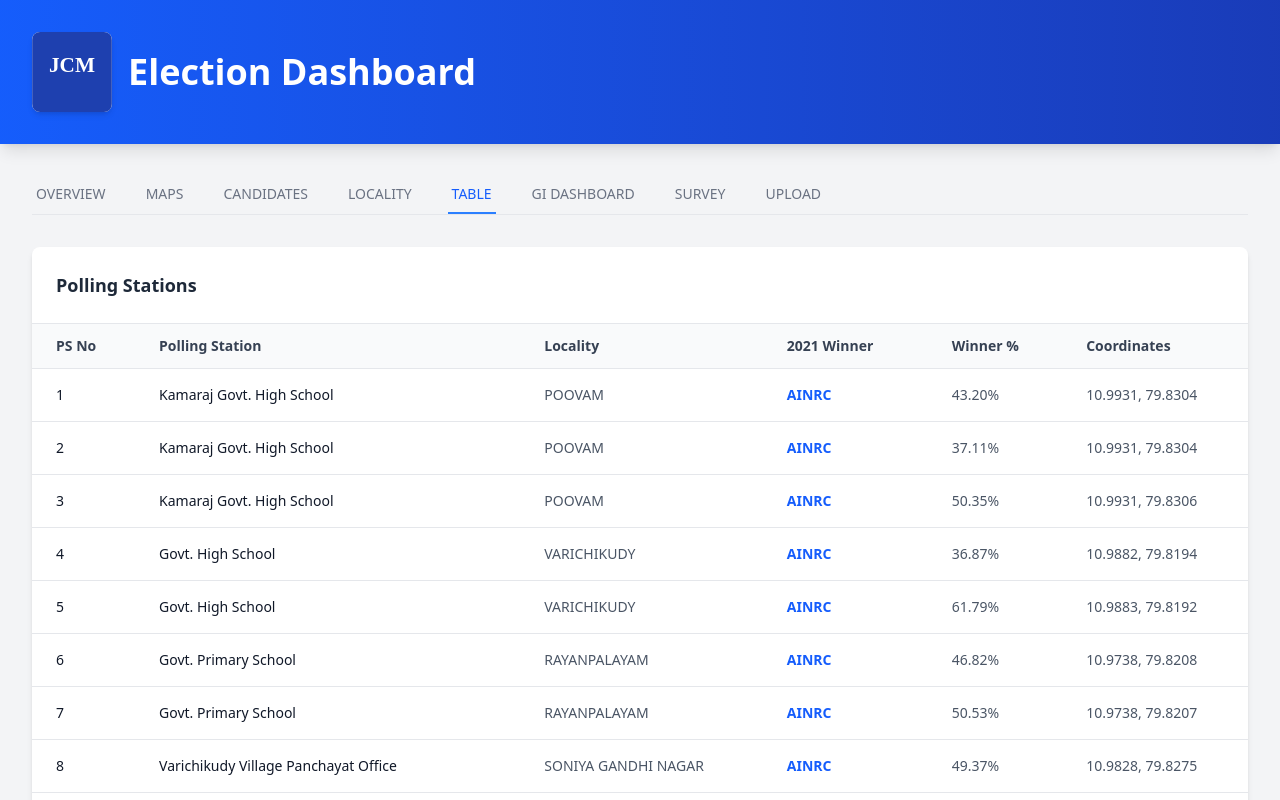
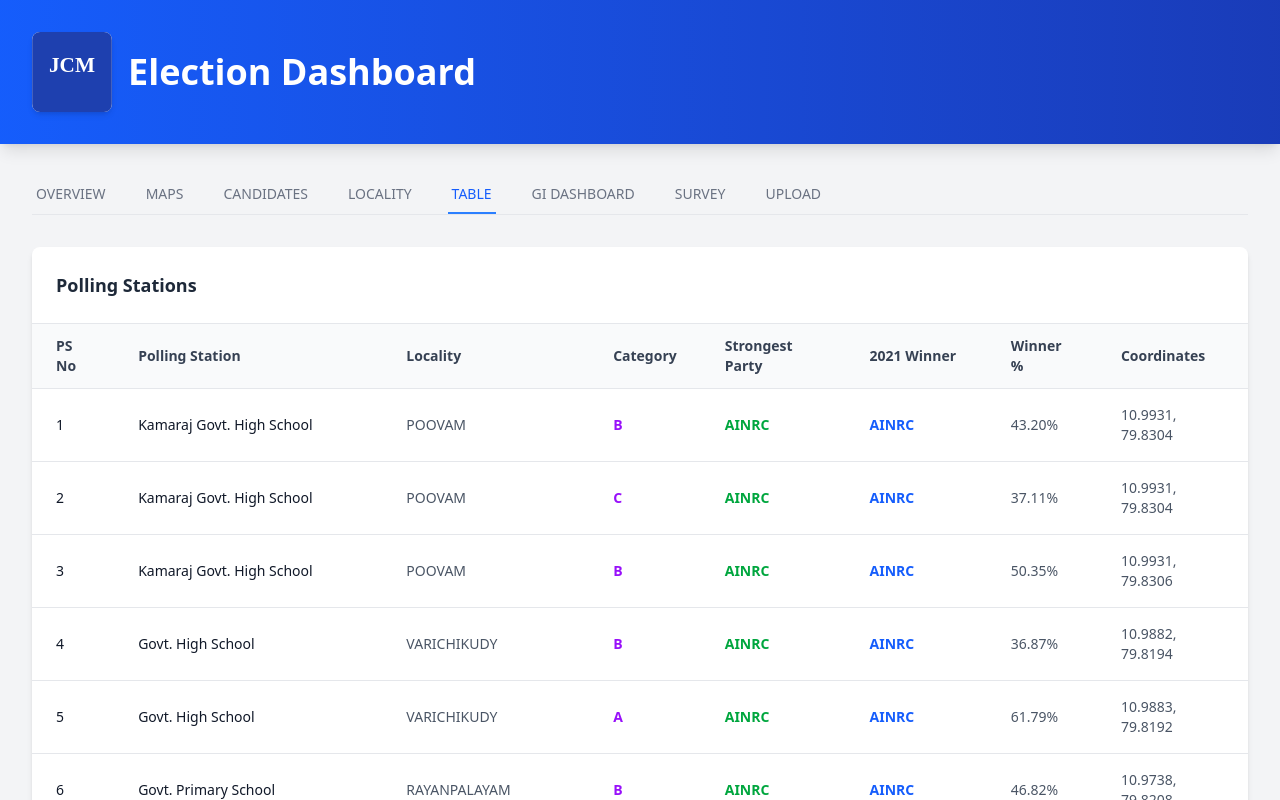
Before and after one commit to krishnamanideep/datadash, a Next.js app: page / in a window 1280 px wide. Both pictures are taken after a click on the button "TABLE". Shown: the top 800 px of the page. Built offline with nearby package versions, Linux system fonts and the light colour scheme.

Commit message:
Restore: Category and Strongest Party columns in table

```diff
--- a/src/components/LocationTable.tsx
+++ b/src/components/LocationTable.tsx
@@ -19,6 +19,8 @@ export function LocationTable({ pollingStations }: LocationTableProps) {
               <th className="px-6 py-3 text-left text-sm font-semibold text-gray-700">PS No</th>
               <th className="px-6 py-3 text-left text-sm font-semibold text-gray-700">Polling Station</th>
               <th className="px-6 py-3 text-left text-sm font-semibold text-gray-700">Locality</th>
+              <th className="px-6 py-3 text-left text-sm font-semibold text-gray-700">Category</th>
+              <th className="px-6 py-3 text-left text-sm font-semibold text-gray-700">Strongest Party</th>
               <th className="px-6 py-3 text-left text-sm font-semibold text-gray-700">2021 Winner</th>
               <th className="px-6 py-3 text-left text-sm font-semibold text-gray-700">Winner %</th>
               <th className="px-6 py-3 text-left text-sm font-semibold text-gray-700">Coordinates</th>
@@ -36,6 +38,8 @@ export function LocationTable({ pollingStations }: LocationTableProps) {
                   <td className="px-6 py-4 text-sm font-medium text-gray-900">{station.ps_no}</td>
                   <td className="px-6 py-4 text-sm font-medium text-gray-900">{station.ps_name}</td>
                   <td className="px-6 py-4 text-sm text-gray-600">{station.locality}</td>
+                  <td className="px-6 py-4 text-sm font-semibold text-purple-600">{station.category || 'N/A'}</td>
+                  <td className="px-6 py-4 text-sm font-semibold text-green-600">{station.strongestParty || 'N/A'}</td>
                   <td className="px-6 py-4 text-sm font-semibold text-blue-600">{winner?.[0] || 'N/A'}</td>
                   <td className="px-6 py-4 text-sm text-gray-600">
                     {winner ? `${(winner[1] as number).toFixed(2)}%` : 'N/A'}
--- a/src/types/data.ts
+++ b/src/types/data.ts
@@ -7,6 +7,9 @@ export interface PollingStation {
   locality: string;
   latitude: number;
   longitude: number;
+  category?: string;
+  strongestParty?: string;
+  strongestPartyPercentage?: number;
   election2011?: ElectionResults;
   election2016?: ElectionResults;
   election2021?: ElectionResults;
```
